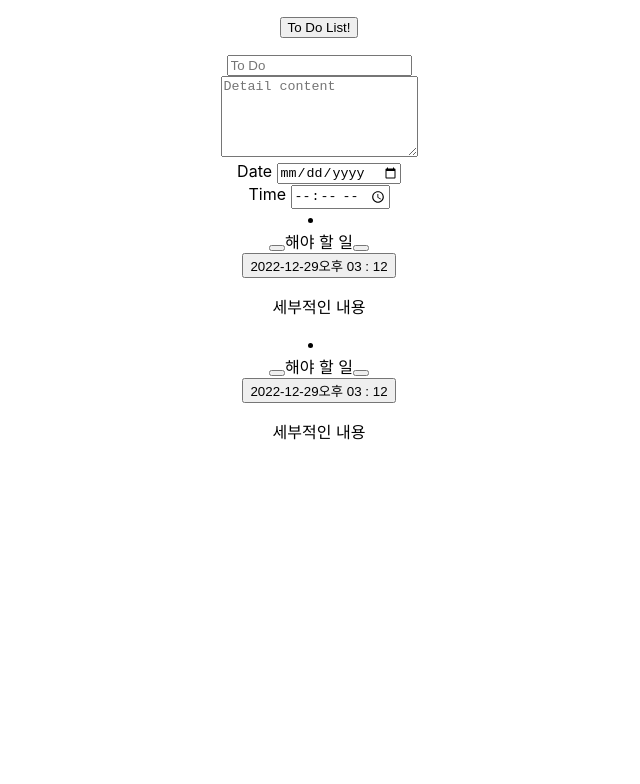
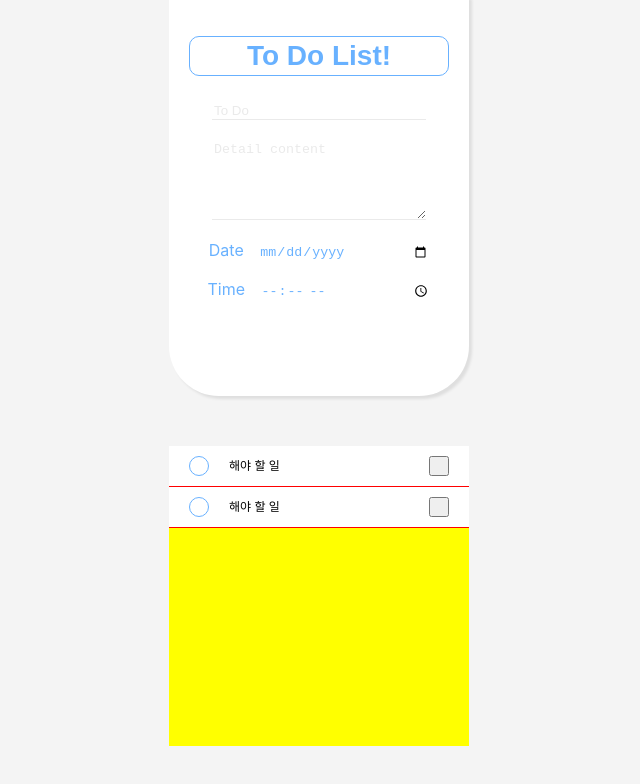
Before and after one commit to goshin1/ToDo, a React (Create React App) app: page / in a window 1280 px wide. Shown: the top 784 px of the page, without its empty margins (321-961 px from the left). Built offline with nearby package versions, Linux system fonts and the light colour scheme.

Commit message:
css추가및태그수정

```diff
--- a/package.json
+++ b/package.json
@@ -6,6 +6,7 @@
     "@testing-library/jest-dom": "^5.16.5",
     "@testing-library/react": "^13.4.0",
     "@testing-library/user-event": "^13.5.0",
+    "create-react-app": "^5.0.1",
     "react": "^18.2.0",
     "react-dom": "^18.2.0",
     "react-scripts": "5.0.1",
--- a/src/App.css
+++ b/src/App.css
@@ -1,38 +1,122 @@
+*{
+  list-style: none;
+}
+
+body{
+  background-color: #f4f4f4;
+}
+
 .App {
+  margin-top: -20px;
   text-align: center;
 }
 
-.App-logo {
-  height: 40vmin;
-  pointer-events: none;
+input{
+  transition: all 0.5s;
 }
 
-@media (prefers-reduced-motion: no-preference) {
-  .App-logo {
-    animation: App-logo-spin infinite 20s linear;
-  }
+#formDiv{
+  margin: 0 auto;
+  width: 300px;
+  height: 400px;
+  background-color: #fff;
+  border-bottom-left-radius: 50px;
+  border-bottom-right-radius: 50px;
+  box-shadow: 3px 3px 3px rgba(0, 0, 0, 0.09);
 }
 
-.App-header {
-  background-color: #282c34;
-  min-height: 100vh;
-  display: flex;
-  flex-direction: column;
-  align-items: center;
-  justify-content: center;
-  font-size: calc(10px + 2vmin);
-  color: white;
+#formDiv input{
+  border: none;
 }
 
-.App-link {
-  color: #61dafb;
+#formDiv input[type=submit]{
+  margin-top: 40px;
+  background-color: rgb(255,255,255);
+  border : 1px solid rgb(104, 177, 255);
+  color: rgb(104, 177, 255);
+  width: 260px;
+  height: 40px;
+  font-size: 28px;
+  font-weight: bold;
+  border-radius: 10px;
 }
 
-@keyframes App-logo-spin {
-  from {
-    transform: rotate(0deg);
-  }
-  to {
-    transform: rotate(360deg);
-  }
+#formDiv input[type=submit]:active{
+  background-color: rgb(104, 177, 255);
+  border : 1px solid rgb(255, 255, 255);
+  color: rgb(255, 255, 255);
 }
+
+#formDiv input[type=text], textarea{
+  width: 210px;
+  margin : 10px auto;
+  border : none;
+  border-bottom: 1px solid rgb(234, 234, 234);
+  color: rgb(104, 177, 255);
+}
+
+
+label[for=date], label[for=time]{
+  color : rgb(104, 177, 255);
+}
+
+input[type=date], input[type=time]{
+  margin: 10px auto;
+  width: 170px;
+  margin-left: 10px;
+  color : rgb(104, 177, 255);
+}
+input::placeholder , textarea::placeholder{
+  color : rgb(234, 234, 234);
+}
+
+#list{
+  margin: 50px auto;
+  background-color: #ff0;
+  width: 300px;
+  min-height: 300px;
+  height: 100%;
+}
+
+.block{
+  transition: all 0.5s;
+  width: 300px;
+  height: 40px;
+  background-color: #fff;
+  border-bottom: 1px solid red;
+  overflow: hidden;
+}
+
+.blockTop{
+  width: 300px;
+  line-height: 40px;
+}
+
+.check{
+  margin: 10px 20px;
+  width: 20px;
+  height: 20px;
+  border-radius: 10px;
+  border : 1px solid rgb(104, 177, 255);
+  background-color: rgba(0, 0, 0, 0);
+  float: left;
+}
+
+.blockTop span{
+  text-align: left;
+  width: 180px;
+  float: left;
+  display: block;
+  font-size: 12px;
+}
+
+.plus{
+  margin: 10px 20px;
+  width: 20px;
+  height: 20px;
+  float: left;
+}
+
+.blockBottom{
+  width: 300px;
+}
--- a/src/App.js
+++ b/src/App.js
@@ -3,10 +3,10 @@ import './App.css';
 
 function ToDoForm(props){
   return (
-    <div>
+    <div id='formDiv'>
       <form>
         <p>
-          <input type="submit" value="To Do List!" onSubmit={event=>{
+          <input type="submit" value="To Do List!" onClick={event=>{
             event.preventDefault();
           }}/>
         </p>
@@ -23,7 +23,8 @@ function List(props){
   const lis = [];
   const calenders = props.calenders;
   for(let i = 0; i < calenders.length; i++){
-    lis.push(<ListBlock key={calenders[i].id} num={calenders[i].id} todo={calenders[i].todo} detail={calenders[i].detail} date={calenders[i].date} time={calenders[i].time}></ListBlock>)
+    lis.push(<ListBlock key={calenders[i].id} num={calenders[i].id} todo={calenders[i].todo} detail={calenders[i].detail}
+                  date={calenders[i].date} time={calenders[i].time}></ListBlock>)
   }
 
   return (
@@ -35,17 +36,18 @@ function List(props){
 
 function ListBlock(props){
   return (
-    <li key={props.num}>
-      <div className="listTop">
-        <button onClick={()=>{
+    <li className="block" key={props.num}>
+      <div className="blockTop">
+        <button className='check' onClick={()=>{
 
         }}></button>
         <span>{props.todo}</span>
-        <button onClick={()=>{
+        <button className='plus' onClick={(event)=>{
+          let parent = event.target.parentElement;
 
         }}></button>
       </div>
-      <div className="listBottom">
+      <div className="blockBottom">
         <button>{props.date}{props.time}</button>
         <p>{props.detail}</p>
       </div>
```
Also changed, not shown: 1 other file (tests, documents, lock files or other folders).
